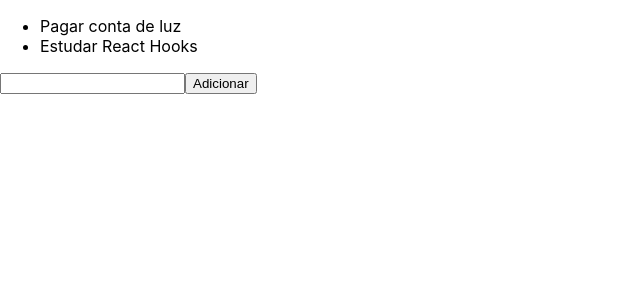
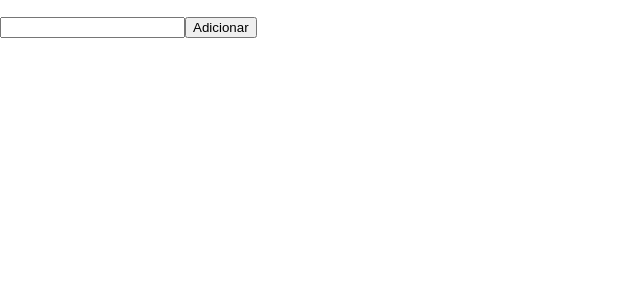
Before and after one commit to joaopf4/cursoReactSujProgrm, a React (Create React App) app: page / in a window 1280 px wide. Shown: the top 300 px of the page, without its empty margins (0-640 px from the left). Built offline with nearby package versions, Linux system fonts and the light colour scheme.

Commit message:
aula 48/50

```diff
--- a/src/Aula48.js
+++ b/src/Aula48_50.js
@@ -1,12 +1,22 @@
-import React, { useState } from 'react';
+import React, { useState, useEffect } from 'react';
 
-function Aula48(){
+function Aula48_50(){
 
-    const [tarefas, setTarefas] = useState([
-        'Pagar conta de luz',
-        'Estudar React Hooks'
-    ]);
+    const [tarefas, setTarefas] = useState([]);
     const [input, setInput] = useState('');
+
+    useEffect(() => {
+        const tarefasStorage = localStorage.getItem('tarefas');
+        if(tarefasStorage){
+            setTarefas(JSON.parse(tarefasStorage));
+        }
+
+        return() => {}
+    }, [])
+
+    useEffect(() => {
+        localStorage.setItem('tarefas', JSON.stringify(tarefas))
+    }, [tarefas]);
 
     function handleAdd(){
         setTarefas([...tarefas, input]);
@@ -34,4 +44,4 @@
     );
 }
 
-export default Aula48;
+export default Aula48_50;
--- a/src/index.js
+++ b/src/index.js
@@ -12,12 +12,12 @@
 // import Aula44 from './Aula44';
 // import Aula45 from './Aula45';
 // import Aula46 from './Aula46';
-import Aula48 from './Aula48';
+import Aula48_50 from './Aula48_50';
 import reportWebVitals from './reportWebVitals';
 
 ReactDOM.render(
   <React.StrictMode>
-    <Aula48 />
+    <Aula48_50 />
   </React.StrictMode>,
   document.getElementById('root')
 );
```
Also changed, not shown: 1 other file (tests, documents, lock files or other folders).
